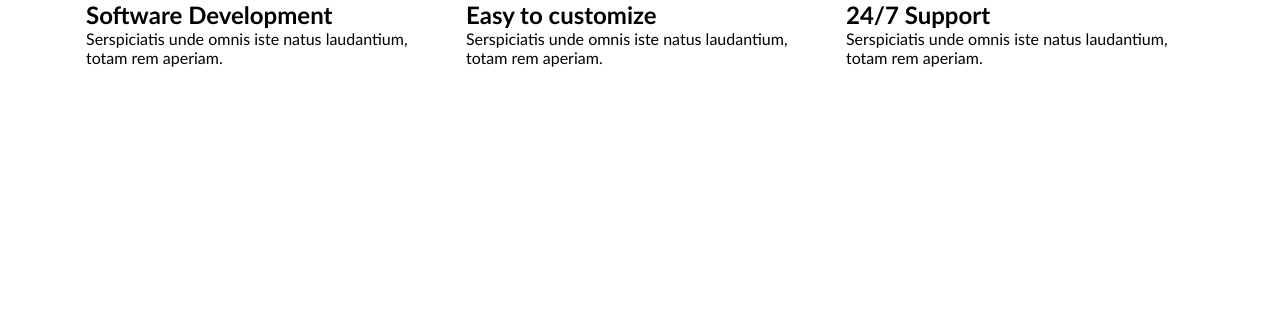
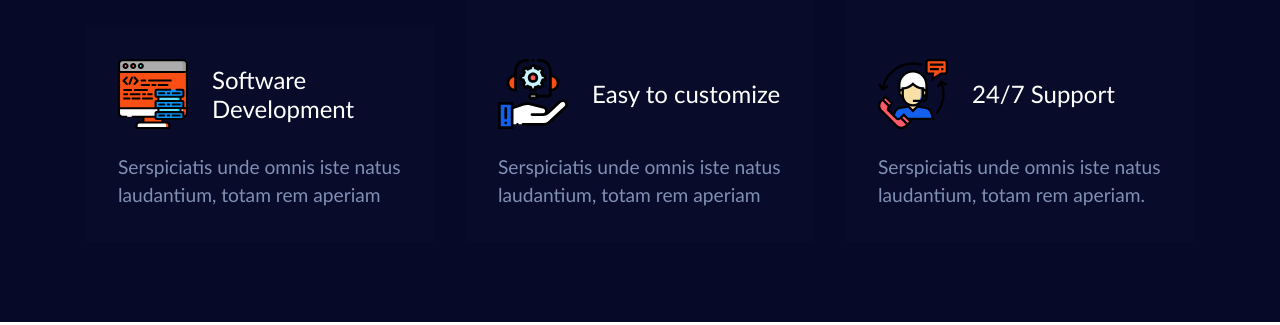
Before and after one commit to front-end-by-rimantas/55-grupe-teamwork-bootsland, a website with bundled scripts: page index.html in a window 1280 px wide. Shown: the part 713-1038 px from the top of the page. Before the commit the page ends 863 px from the top, so only its background shows below. Built offline with nearby package versions, Linux system fonts and the light colour scheme.

Commit message:
black platforma

```diff
--- a/css/components/black.css
+++ b/css/components/black.css
@@ -1,5 +1,35 @@
-black {
-    background: url(/img/black/black.png) no-repeat center fixed;
-    width: 100%;
-    height: 100vh;
+.black {
+    background: #060927;
 }
+
+.black h1 {
+    color: #fff;
+    font-size: 2.4em;
+    font-weight: normal;
+}
+
+.dark-platforma {
+    background: rgba(120, 126, 137, 0.02);
+    display: flex;
+    flex-direction: column;
+    padding: 2em;
+    gap: 1.5em;
+}
+
+.platforma {
+    display: flex;
+    align-items: center;
+
+}
+
+.platforma h2 {
+    color: #fff;
+    margin-left: 1em;
+    font-weight: normal;
+}
+
+.desc {
+    color: #8090b5;
+    line-height: 1.5em;
+    font-size: 1.2em;
+    }
--- a/css/components/trio-tabs.css
+++ b/css/components/trio-tabs.css
@@ -2,7 +2,7 @@
     display: flex;
     justify-content: center;
     align-items: center;
-    margin-bottom: 1.5rem;
+    margin-bottom: 2rem;
 
 }
 
@@ -11,7 +11,7 @@
     justify-content: center;
     align-items: center;
     color: #1d1d33;
-    margin-bottom: 1.5rem;
+    margin-bottom: 2rem;
 }
 
 .trio-desc {
@@ -20,5 +20,5 @@
     align-items: center;
     color:#8090b5;
     font-size: 1.2rem;
-    margin-bottom: 1.5rem;
+    margin-bottom: 2rem;
 }
--- a/js/components/black.js
+++ b/js/components/black.js
@@ -1,50 +1,29 @@
-export function black() {
+import { blackData } from "../data/blackData.js";
+
+export function black () {
+    let blackHTML = '';
+
+    for (let i = 0; i < blackData.length; i++) {
+            const black = blackData[i];
+            blackHTML += `
+            <div class="col-12 col-md-6 col-lg-4">
+                <div class="dark-platforma">
+                    <div class="platforma">
+                        <img src="${black.img}" alt="${black.imgAlt}">
+                        <h2 class="title">${black.title}</h2>
+                    </div>
+                        <p class="desc">${black.desc}</p>
+                </div>
+            </div>`;
+    }
+
     const HTML = `
-<section class="container black">
-    <div class="row">
-        <h1 class="col-12 col-md-6 col-lg-4">One Platform, Deep Insight Why Choose Bootsland</h1>
-
-        <div class="col-12 col-md-6 col-lg-4">
-            <div class="platforma1">
-                <img src="./img/black/icon1.png" alt="icon1">
-                <h2 class="title">App Development</h2>
+        <section class="container black">
+            <div class="row">
+                <h1 class="col-12 col-md-6 col-lg-4">One Platform, Deep Insight Why Choose Bootsland</h1>
+                ${blackHTML}
             </div>
-                <p class="desc">Serspiciatis unde omnis iste natus laudantium, totam rem aperiam.</p>
-        </div>
-
-        <div class="col-12 col-md-6 col-lg-4">
-            <div class="platforma2">
-                <img src="./img/black/icon2.png" alt="icon2">
-                <h2 class="title">Clean Code</h2>
-            </div>
-                <p class="desc">Serspiciatis unde omnis iste natus laudantium, totam rem aperiam.</p>
-        </div>
-
-        <div class="col-12 col-md-6 col-lg-4">
-            <div class="platforma3">
-                <img src="./img/black/icon3.png" alt="icon3">
-                <h2 class="title">Software Development</h2>
-            </div>
-                <p class="desc">Serspiciatis unde omnis iste natus laudantium, totam rem aperiam.</p>
-        </div>
-
-        <div class="col-12 col-md-6 col-lg-4">
-            <div class="platforma4">
-                <img src="./img/black/icon4.png" alt="icon4">
-                <h2 class="title">Easy to customize</h2>
-            </div>
-                <p class="desc">Serspiciatis unde omnis iste natus laudantium, totam rem aperiam.</p>
-        </div>
-
-        <div class="col-12 col-md-6 col-lg-4">
-            <div class="platforma5">
-                <img src="./img/black/icon5.png" alt="icon5">
-                <h2 class="title">24/7 Support</h2>
-                <p class="desc">Serspiciatis unde omnis iste natus laudantium, totam rem aperiam.</p>
-            </div>
-        </div>
-    </section>`;
-
+        </section>`;
 
     document
         .getElementById('app')
--- /dev/null
+++ b/js/data/blackData.js
@@ -0,0 +1,33 @@
+export const blackData = [
+
+    {
+        img: './img/black/icon1.png" alt="icon1',
+        imgAlt: 'icon1',
+        title: 'App Development',
+        desc: 'Serspiciatis unde omnis iste natus laudantium, totam rem aperiam.',
+    },
+    {
+        img: './img/black/icon2.png" alt="icon2',
+        imgAlt: 'icon2',
+        title:'Clean Code',
+        desc: 'Serspiciatis unde omnis iste natus laudantium, totam rem aperiam',
+    },
+     {
+        img: './img/black/icon3.png" alt="icon3',
+        imgAlt: 'icon3',
+        title: 'Software Development',
+        desc: 'Serspiciatis unde omnis iste natus laudantium, totam rem aperiam',
+    },
+     {
+        img: './img/black/icon4.png" alt="icon4',
+        imgAlt: 'icon4',
+        title: 'Easy to customize',
+        desc: 'Serspiciatis unde omnis iste natus laudantium, totam rem aperiam',
+    },
+     {
+        img: './img/black/icon5.png" alt="icon5',
+        imgAlt: 'icon5',
+        title: '24/7 Support',
+        desc: 'Serspiciatis unde omnis iste natus laudantium, totam rem aperiam.',
+    },
+];
--- a/js/pages/home.js
+++ b/js/pages/home.js
@@ -1,5 +1,5 @@
 import { trioTabs } from "../components/trio-tabs.js";
-import { black} from "../components/black.js";
+import { black } from "../components/black.js";
 
 trioTabs();
 black();
```
Also changed, not shown: img/black/black.png (deleted).
